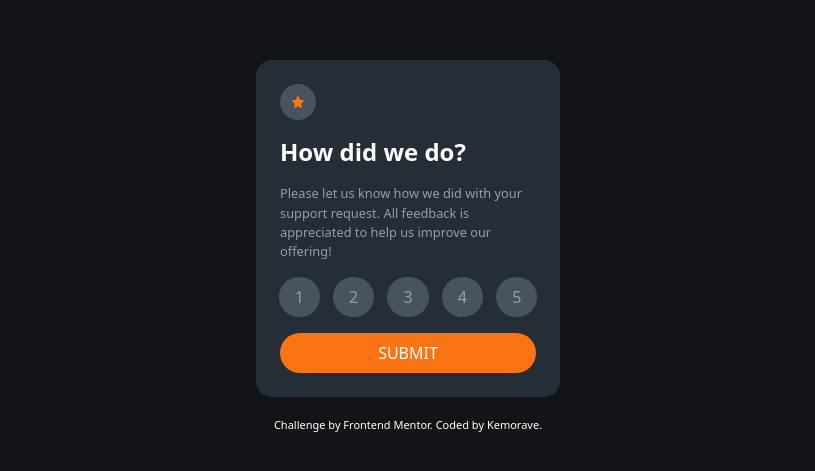
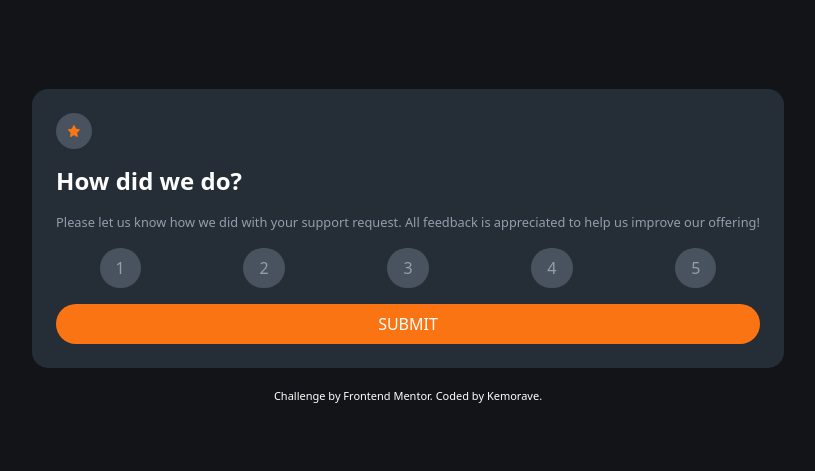
Before and after one commit to Kemorave/Interactive-rating-component, a plain HTML site: page index.html in a window 1280 px wide. Shown: the part 143-614 px from the top of the page, without its empty margins (232-1047 px from the left). Drawn offline with nearby package versions, Linux system fonts and the light colour scheme; a web font is replaced by a local one.

Commit message:
Update index.html

```diff
--- a/index.html
+++ b/index.html
@@ -85,7 +85,7 @@
     <header >
       <!-- Rating state start -->
       <div id="chocard" class="card p-6 m-5 rounded-2xl">
-        <div class="w-64 gap-4 grid">
+        <div class="w-70 gap-4 grid">
           <div class="common-card p-3 justify-self-start rounded-full">
             <img alt="star" class="h-3 w-3" src="./images/icon-star.svg" />
           </div>
```
